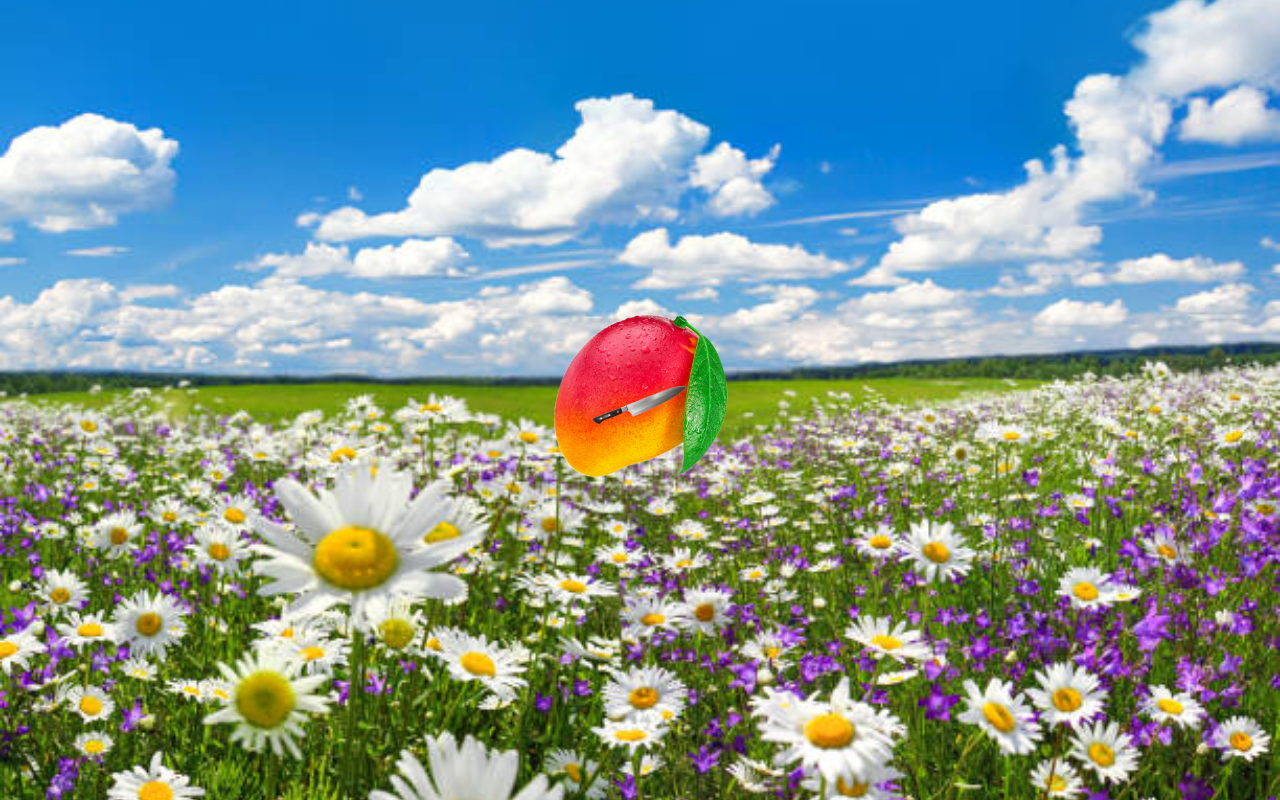
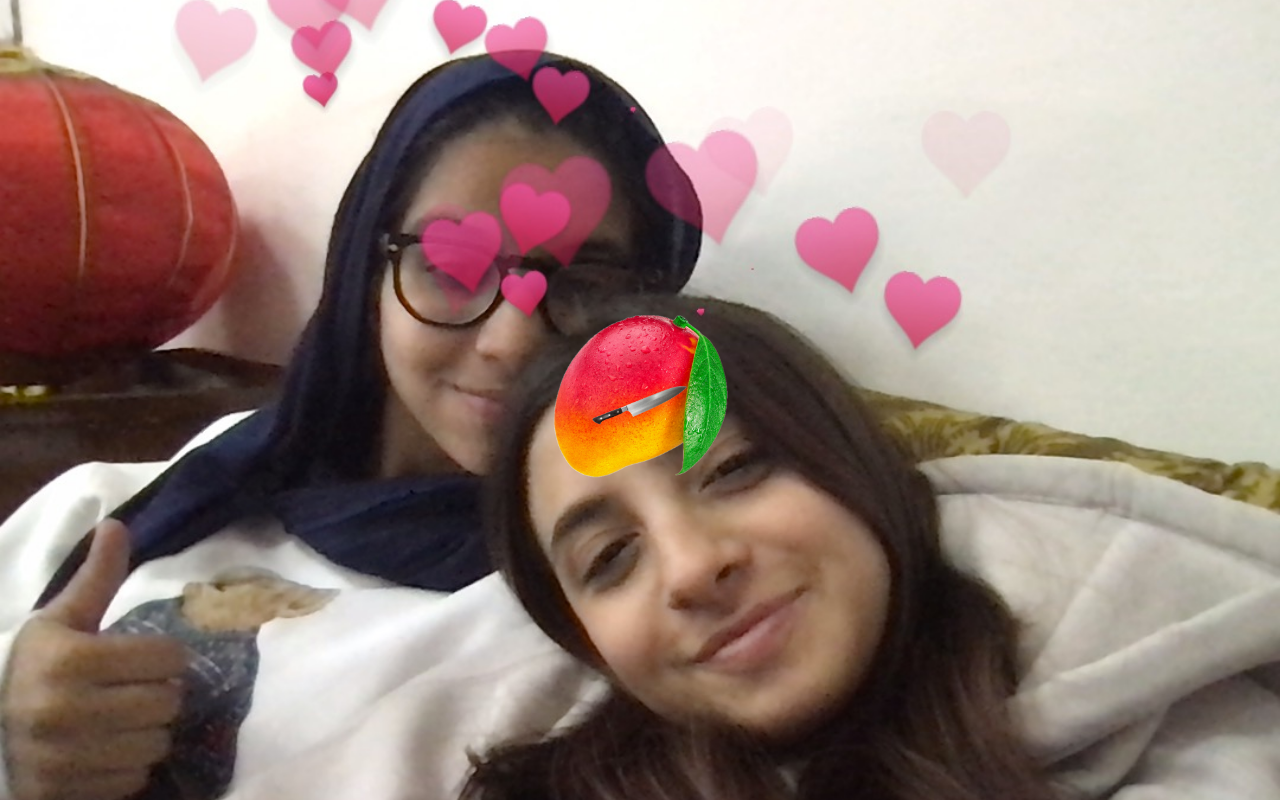
Before and after one commit to hafize55/beste7, a plain HTML site: page index.html in a window 1280 px wide. Drawn offline with Linux system fonts and the light colour scheme.

Commit message:
Update index.html

```diff
--- a/index.html
+++ b/index.html
@@ -9,7 +9,7 @@
       margin: 0;
       font-family: 'Comic Sans MS', cursive;
       overflow: hidden;
-      background: url('istockphoto-1133758459-612x612.jpg') no-repeat center center;
+      background: url('Photo on 19-03-2024 at 8.42 AM.jpg') no-repeat center center;
       background-size: cover;
       display: flex;
       justify-content: center;
```
